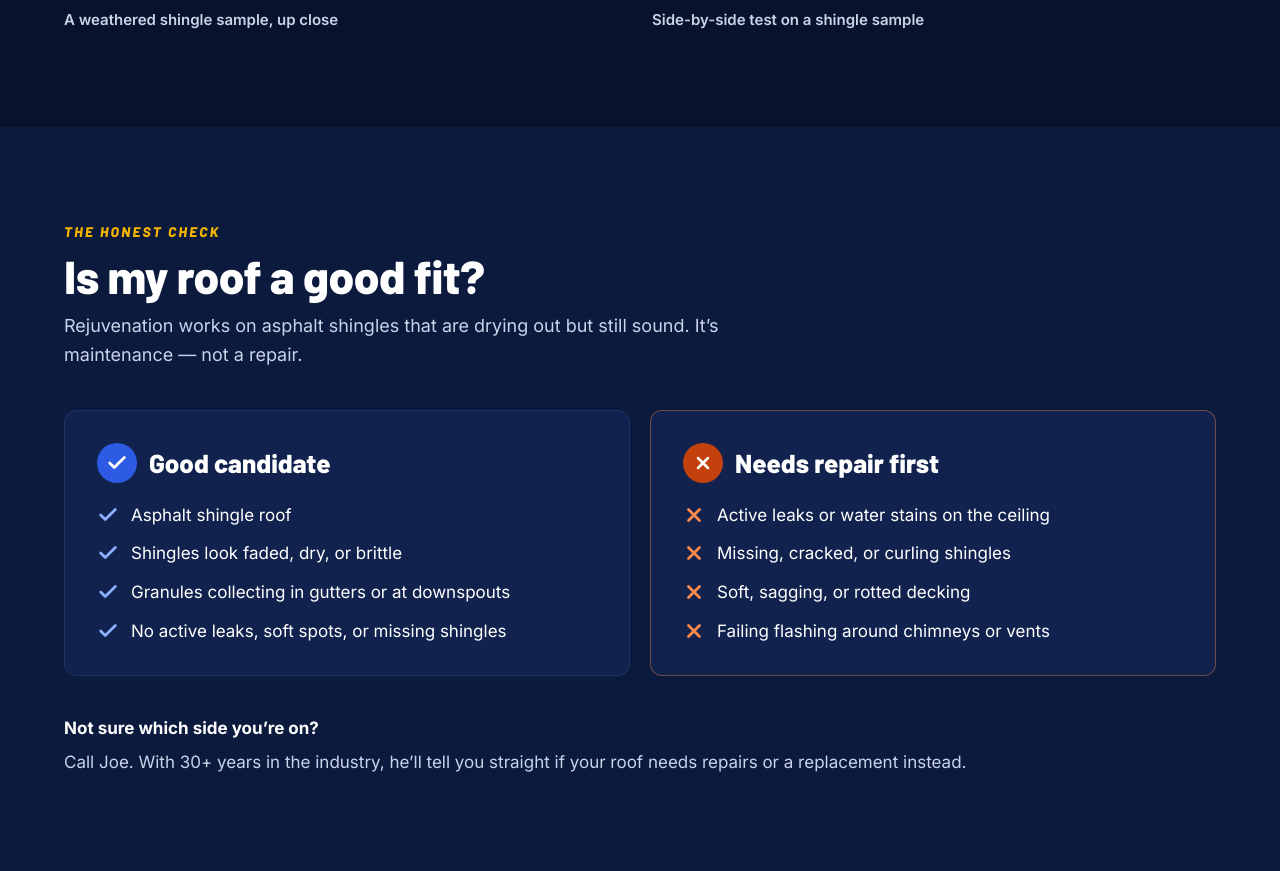
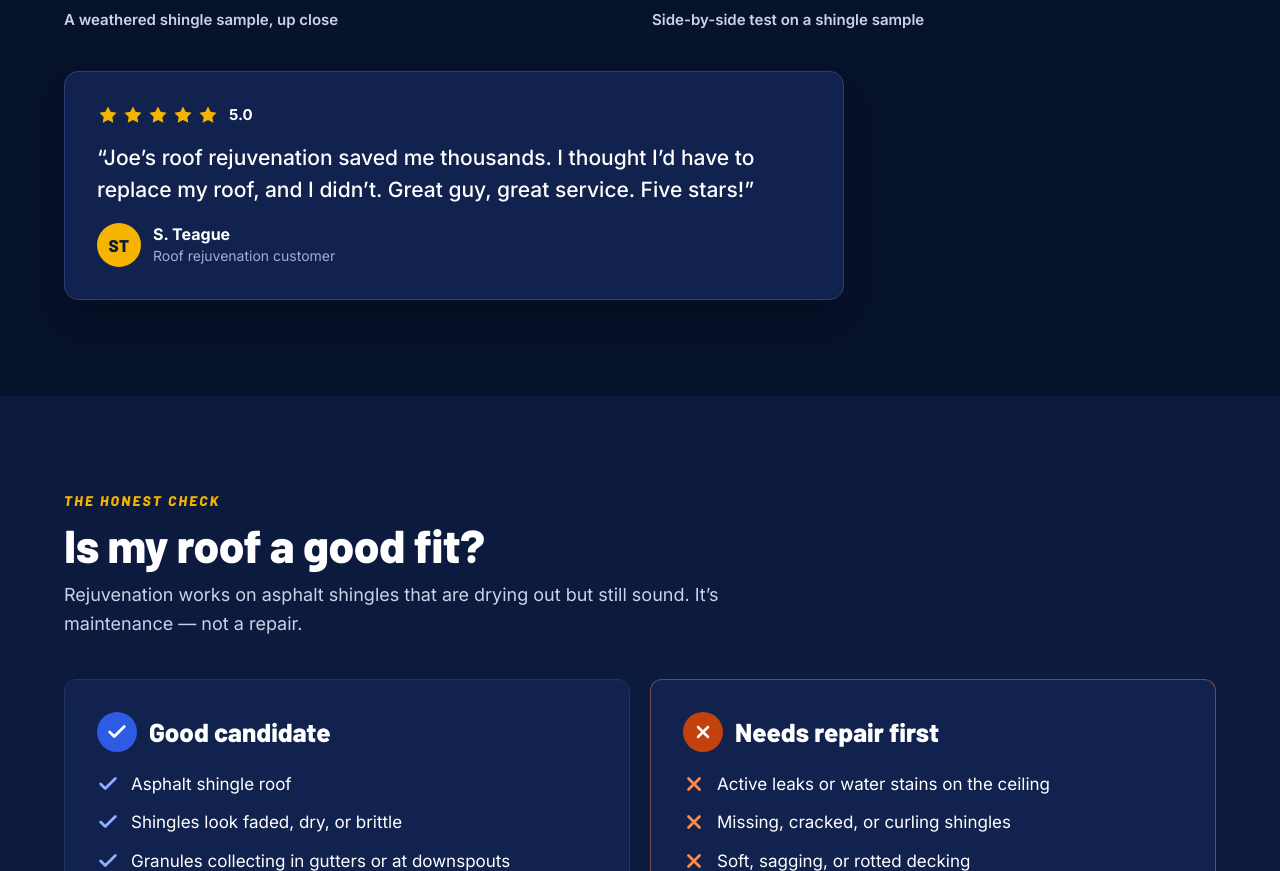
Before and after one commit to spencerandtheteagues/ornelasroof-site, a plain HTML site: page index.html in a window 1280 px wide. Shown: the part 3456-4327 px from the top of the page. Drawn offline with Linux system fonts and the light colour scheme.

Commit message:
Add S. Teague five-star review to Recent work
Co-Authored-By: Claude Opus 5.5 <noreply@anthropic.com>
Claude-Session: https://claude.ai/code/session_01BDFNo14FLmoQ429q9k7Mz4

```diff
--- a/index.html
+++ b/index.html
@@ -183,6 +183,20 @@ details[open] .chev{transform:rotate(180deg)}
 <figcaption style="font-size: 15px; line-height: 1.45; font-weight: 600; color: #C9D3EA">Side-by-side test on a shingle sample</figcaption>
 </figure>
 </div>
+<figure aria-label="Customer review" style="margin: 0; max-width: 780px; display: flex; flex-direction: column; gap: 16px; padding: clamp(22px, 2.6vw, 32px); border-radius: 14px; background: #10224D; border: 1px solid #2A3F78; box-shadow: 0 18px 40px rgba(0, 0, 0, 0.28)">
+<div style="display: flex; align-items: center; gap: 10px">
+<div role="img" aria-label="Rated 5 out of 5 stars" style="display: flex; gap: 3px"><svg viewBox="0 0 24 24" width="22" height="22" aria-hidden="true" style="display: block; fill: #F4B400"><path d="M12 2.6l2.9 5.9 6.5.95-4.7 4.6 1.1 6.47L12 17.47l-5.8 3.05 1.1-6.47-4.7-4.6 6.5-.95z"></path></svg><svg viewBox="0 0 24 24" width="22" height="22" aria-hidden="true" style="display: block; fill: #F4B400"><path d="M12 2.6l2.9 5.9 6.5.95-4.7 4.6 1.1 6.47L12 17.47l-5.8 3.05 1.1-6.47-4.7-4.6 6.5-.95z"></path></svg><svg viewBox="0 0 24 24" width="22" height="22" aria-hidden="true" style="display: block; fill: #F4B400"><path d="M12 2.6l2.9 5.9 6.5.95-4.7 4.6 1.1 6.47L12 17.47l-5.8 3.05 1.1-6.47-4.7-4.6 6.5-.95z"></path></svg><svg viewBox="0 0 24 24" width="22" height="22" aria-hidden="true" style="display: block; fill: #F4B400"><path d="M12 2.6l2.9 5.9 6.5.95-4.7 4.6 1.1 6.47L12 17.47l-5.8 3.05 1.1-6.47-4.7-4.6 6.5-.95z"></path></svg><svg viewBox="0 0 24 24" width="22" height="22" aria-hidden="true" style="display: block; fill: #F4B400"><path d="M12 2.6l2.9 5.9 6.5.95-4.7 4.6 1.1 6.47L12 17.47l-5.8 3.05 1.1-6.47-4.7-4.6 6.5-.95z"></path></svg></div>
+<span style="font-size: 15px; font-weight: 700; color: #FFFFFF">5.0</span>
+</div>
+<blockquote style="margin: 0; font-size: clamp(18px, 2vw, 21px); line-height: 1.55; font-weight: 500; color: #FFFFFF; text-wrap: pretty">“Joe’s roof rejuvenation saved me thousands. I thought I’d have to replace my roof, and I didn’t. Great guy, great service. Five stars!”</blockquote>
+<figcaption style="display: flex; align-items: center; gap: 12px">
+<span aria-hidden="true" style="display: flex; align-items: center; justify-content: center; flex: none; width: 44px; height: 44px; border-radius: 50%; background: #F4B400; color: #0A1A3F; font-family: 'Barlow', 'Arial Narrow', sans-serif; font-weight: 800; font-size: 17px; letter-spacing: 0.02em">ST</span>
+<span style="display: flex; flex-direction: column; gap: 2px; line-height: 1.3">
+<span style="font-size: 16px; font-weight: 700; color: #FFFFFF">S. Teague</span>
+<span style="font-size: 14px; color: #9FB0D3">Roof rejuvenation customer</span>
+</span>
+</figcaption>
+</figure>
 
 </div>
 </section>
```
